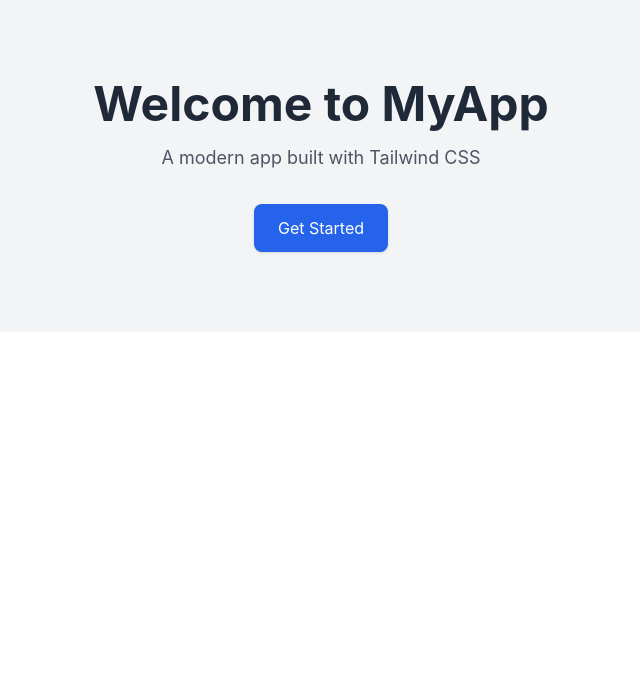
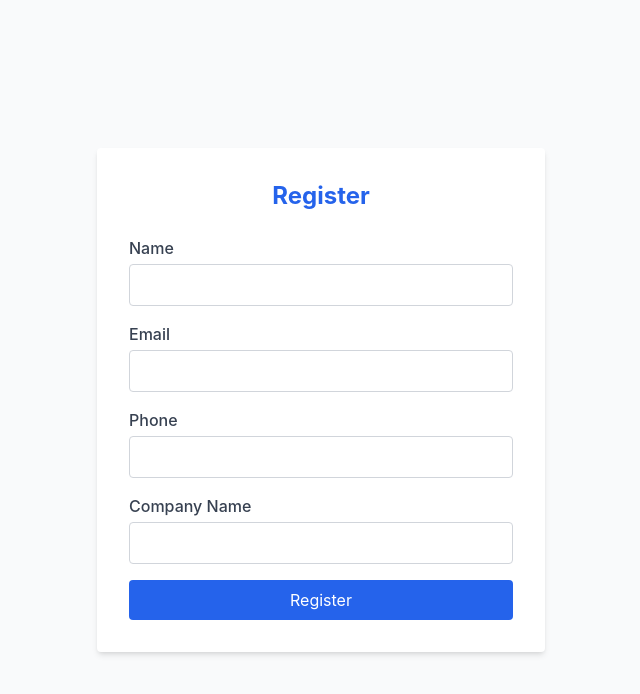
Before and after one commit to TESHEKHAR/Multi_Brand_Ecomm_Project, a React (Create React App) app in the folder frontend/: page /register in a window 1280 px wide. Shown: the top 694 px of the page, without its empty margins (319-959 px from the left). Built offline with nearby package versions, Linux system fonts and the light colour scheme.

Commit message:
home and register and login page

```diff
--- a/frontend/package.json
+++ b/frontend/package.json
@@ -9,6 +9,7 @@
     "@testing-library/user-event": "^13.5.0",
     "react": "^19.1.0",
     "react-dom": "^19.1.0",
+    "react-router-dom": "^7.6.2",
     "react-scripts": "5.0.1",
     "web-vitals": "^2.1.4"
   },
--- a/frontend/src/App.js
+++ b/frontend/src/App.js
@@ -1,23 +1,8 @@
-
+import React from 'react';
+import AppRoutes from './routes/AppRoutes';
 
 function App() {
-  return (
-    <div className="bg-white text-gray-800">
-
-
-
-      {/* Hero Section */}
-      <section className="bg-gray-100 py-20 text-center">
-        <div className="max-w-7xl mx-auto px-4">
-          <h2 className="text-4xl md:text-5xl font-bold mb-4">Welcome to MyApp</h2>
-          <p className="text-lg text-gray-600 mb-8">A modern app built with Tailwind CSS</p>
-          <button className="bg-blue-600 text-white px-6 py-3 rounded-lg shadow hover:bg-blue-700 transition">
-            Get Started
-          </button>
-        </div>
-      </section>
-    </div>
-  );
+  return <AppRoutes />;
 }
 
 export default App;
--- /dev/null
+++ b/frontend/src/pages/Home.jsx
@@ -0,0 +1,49 @@
+import React from 'react';
+import { useNavigate } from 'react-router-dom'; // Optional if you're handling navigation
+
+const Home = () => {
+  const navigate = useNavigate();
+
+  return (
+    <div className="bg-white min-h-screen flex flex-col">
+
+      {/* Header */}
+      <header className="bg-blue-600 text-white py-4 shadow">
+        <div className="max-w-7xl mx-auto px-4 flex justify-between items-center">
+          <h1 className="text-2xl font-bold">MyApp</h1>
+        </div>
+      </header>
+
+      {/* Hero Section */}
+      <main className="flex-grow flex flex-col items-center justify-center text-center px-4">
+        <h2 className="text-4xl md:text-5xl font-bold mb-4">Welcome to MyApp</h2>
+        <p className="text-gray-600 text-lg mb-6 max-w-xl">
+          Build modern applications fast with React and Tailwind CSS.
+        </p>
+
+        {/* Centered Buttons */}
+        <div className="flex space-x-4 mt-4">
+          <button
+            onClick={() => navigate('/login')}
+            className="bg-blue-600 text-white px-6 py-2 rounded hover:bg-blue-700 transition"
+          >
+            Login
+          </button>
+          <button
+            onClick={() => navigate('/register')}
+            className="bg-gray-200 text-blue-600 px-6 py-2 rounded hover:bg-gray-300 transition"
+          >
+            Register
+          </button>
+        </div>
+      </main>
+
+      {/* Footer */}
+      <footer className="bg-gray-100 py-4 text-center text-sm text-gray-500">
+        &copy; 2025 MyApp. All rights reserved.
+      </footer>
+    </div>
+  );
+};
+
+export default Home;
--- /dev/null
+++ b/frontend/src/pages/Login.jsx
@@ -0,0 +1,72 @@
+import React, { useState } from 'react';
+
+const Login = () => {
+  const [formData, setFormData] = useState({
+    email: '',
+    password: '',
+  });
+
+  const handleChange = (e) => {
+    const { name, value } = e.target;
+    setFormData((prev) => ({
+      ...prev,
+      [name]: value,
+    }));
+  };
+
+  const handleSubmit = (e) => {
+    e.preventDefault();
+    console.log('Login data:', formData);
+    // Add your API login logic here
+  };
+
+  return (
+    <div className="min-h-screen flex items-center justify-center bg-gray-50 px-4">
+      <div className="bg-white p-8 rounded shadow-md w-full max-w-md">
+        <h2 className="text-2xl font-bold mb-6 text-center text-blue-600">Login</h2>
+        <form onSubmit={handleSubmit} className="space-y-4">
+
+          <div>
+            <label htmlFor="email" className="block mb-1 font-medium text-gray-700">
+              Email
+            </label>
+            <input
+              type="email"
+              name="email"
+              id="email"
+              value={formData.email}
+              onChange={handleChange}
+              className="w-full border border-gray-300 rounded px-4 py-2 focus:outline-none focus:ring-2 focus:ring-blue-400"
+              required
+            />
+          </div>
+
+          <div>
+            <label htmlFor="password" className="block mb-1 font-medium text-gray-700">
+              Password
+            </label>
+            <input
+              type="password"
+              name="password"
+              id="password"
+              value={formData.password}
+              onChange={handleChange}
+              className="w-full border border-gray-300 rounded px-4 py-2 focus:outline-none focus:ring-2 focus:ring-blue-400"
+              required
+            />
+          </div>
+
+          <button
+            type="submit"
+            className="w-full bg-blue-600 text-white py-2 rounded hover:bg-blue-700 transition"
+          >
+            Login
+          </button>
+
+        </form>
+      </div>
+    </div>
+  );
+};
+
+export default Login;
--- /dev/null
+++ b/frontend/src/pages/Register.jsx
@@ -0,0 +1,103 @@
+import React, { useState } from 'react';
+
+const Register = () => {
+  const [formData, setFormData] = useState({
+    name: '',
+    email: '',
+    phone: '',
+    company: '',
+  });
+
+  const handleChange = (e) => {
+    const { name, value } = e.target;
+    setFormData((prev) => ({
+      ...prev,
+      [name]: value,
+    }));
+  };
+
+  const handleSubmit = (e) => {
+    e.preventDefault();
+    console.log('Form submitted:', formData);
+    // You can connect to an API here
+  };
+
+  return (
+    <div className="min-h-screen flex items-center justify-center bg-gray-50 px-4">
+      <div className="bg-white p-8 rounded shadow-md w-full max-w-md">
+        <h2 className="text-2xl font-bold mb-6 text-center text-blue-600">Register</h2>
+        <form onSubmit={handleSubmit} className="space-y-4">
+
+          <div>
+            <label htmlFor="name" className="block mb-1 font-medium text-gray-700">
+              Name
+            </label>
+            <input
+              type="text"
+              name="name"
+              id="name"
+              value={formData.name}
+              onChange={handleChange}
+              className="w-full border border-gray-300 rounded px-4 py-2 focus:outline-none focus:ring-2 focus:ring-blue-400"
+              required
+            />
+          </div>
+
+          <div>
+            <label htmlFor="email" className="block mb-1 font-medium text-gray-700">
+              Email
+            </label>
+            <input
+              type="email"
+              name="email"
+              id="email"
+              value={formData.email}
+              onChange={handleChange}
+              className="w-full border border-gray-300 rounded px-4 py-2 focus:outline-none focus:ring-2 focus:ring-blue-400"
+              required
+            />
+          </div>
+
+          <div>
+            <label htmlFor="phone" className="block mb-1 font-medium text-gray-700">
+              Phone
+            </label>
+            <input
+              type="tel"
+              name="phone"
+              id="phone"
+              value={formData.phone}
+              onChange={handleChange}
+              className="w-full border border-gray-300 rounded px-4 py-2 focus:outline-none focus:ring-2 focus:ring-blue-400"
+              required
+            />
+          </div>
+
+          <div>
+            <label htmlFor="company" className="block mb-1 font-medium text-gray-700">
+              Company Name
+            </label>
+            <input
+              type="text"
+              name="company"
+              id="company"
+              value={formData.company}
+              onChange={handleChange}
+              className="w-full border border-gray-300 rounded px-4 py-2 focus:outline-none focus:ring-2 focus:ring-blue-400"
+              required
+            />
+          </div>
+
+          <button
+            type="submit"
+            className="w-full bg-blue-600 text-white py-2 rounded hover:bg-blue-700 transition"
+          >
+            Register
+          </button>
+        </form>
+      </div>
+    </div>
+  );
+};
+
+export default Register;
--- /dev/null
+++ b/frontend/src/routes/AppRoutes.jsx
@@ -0,0 +1,20 @@
+import React from 'react';
+import { BrowserRouter, Routes, Route } from 'react-router-dom';
+import Home from '../pages/Home';
+import Register from '../pages/Register';
+import Login from '../pages/Login';
+
+
+
+const AppRoutes = () => (
+  <BrowserRouter>
+    <Routes>
+      <Route path="/" element={<Home />} />
+      <Route path="/register" element={<Register />} />
+      <Route path="/login" element={<Login />} />
+
+    </Routes>
+  </BrowserRouter>
+);
+
+export default AppRoutes;
```
Also changed, not shown: 1 other file (tests, documents, lock files or other folders).
